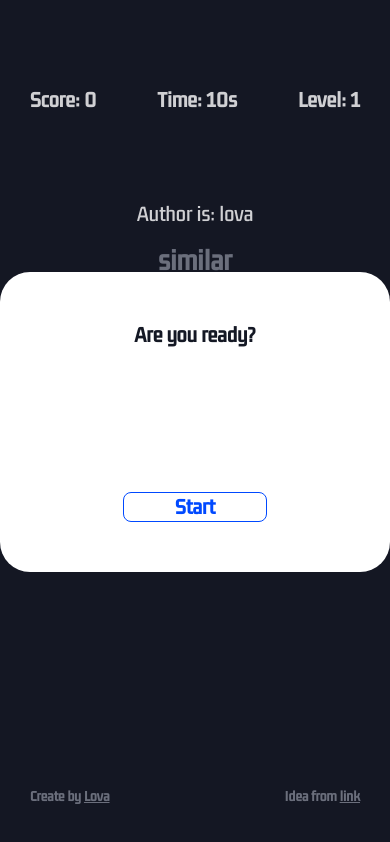
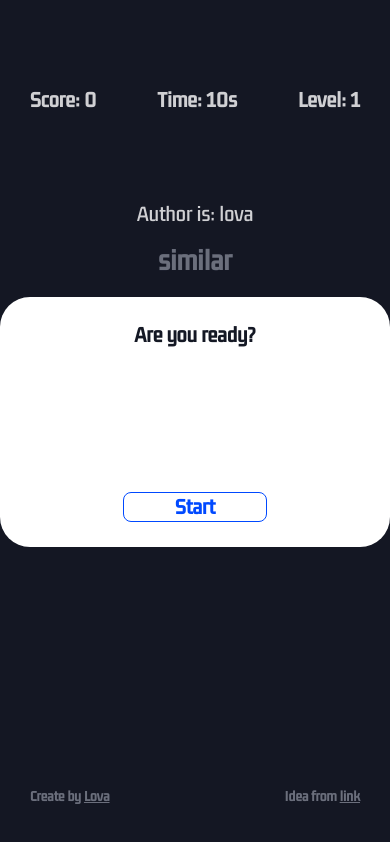
Before and after one commit to LovaArutinovi/My-Games, a Next.js app: page / in a window 390 px wide. Built offline with nearby package versions, Linux system fonts and the light colour scheme; a web font is replaced by a local one.

Commit message:
fix responsive

```diff
--- a/components/templates/Modal.tsx
+++ b/components/templates/Modal.tsx
@@ -94,5 +94,8 @@ const ModalBody = styled(motion.div)`
   background: #ffffff;
   border-radius: 30px;
   z-index: 2;
+  @media ${theme.breakpoints.xs} {
+    padding: 25px;
+  }
   /* transform: scale(0.5); */
 `;
--- a/pages/index.tsx
+++ b/pages/index.tsx
@@ -164,6 +164,7 @@ export default function Home(): JSX.Element {
     setScore(0);
     setLevel(1);
     setGameStart(true);
+    changeWord();
   };
   // <<<<<
 
@@ -401,4 +402,7 @@ const ModalGameOverBody = styled.div`
   flex-direction: column;
   align-items: center;
   gap: 10px;
+  @media ${theme.breakpoints.xs} {
+    margin: 20px 0 30px;
+  }
 `;
```
